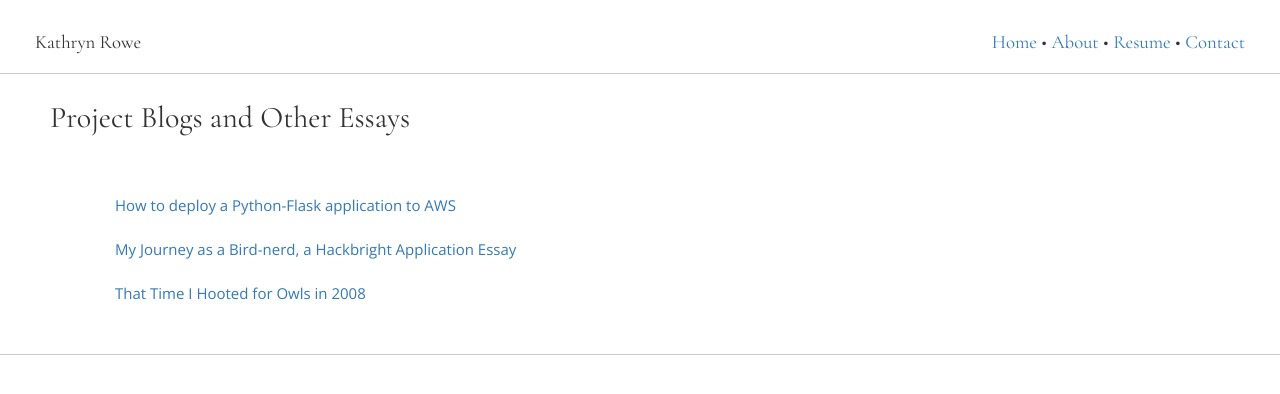
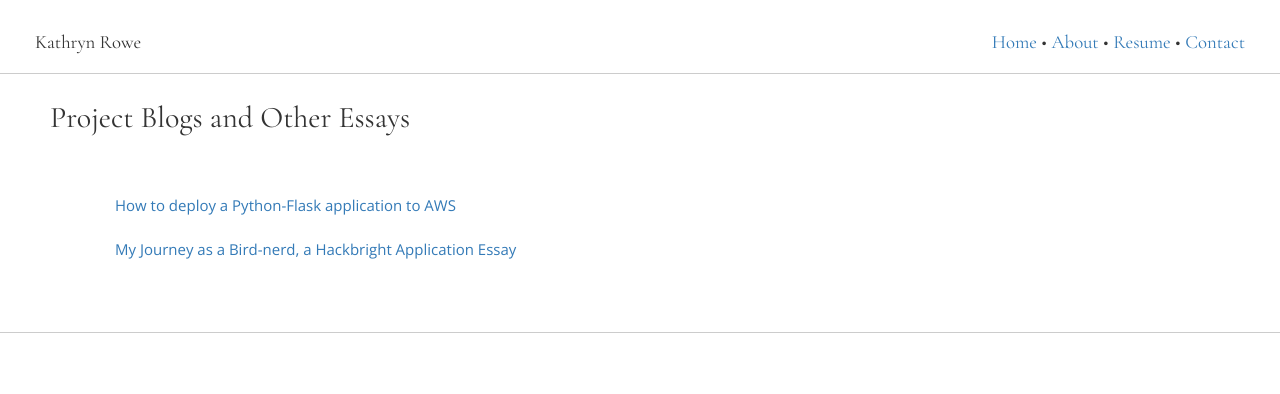
Before and after one commit to kathryn-rowe/Kathryn-Rowe-portfolio, a Flask app: page /coding in a window 1280 px wide. Shown: the top 394 px of the page. Run offline with Flask 2, Linux system fonts and the light colour scheme; some libraries are stand-ins or nearby versions.

Commit message:
Removed owl blog

```diff
--- a/templates/coding.html
+++ b/templates/coding.html
@@ -21,7 +21,7 @@
 
             <a href="/hb_app">My Journey as a Bird-nerd, a Hackbright Application Essay</a><br><br>
 
-            <a href="/owls">That Time I Hooted for Owls in 2008</a>
+            <!-- <a href="/owls">That Time I Hooted for Owls in 2008</a> -->
         </div>
     </div>
 
```
